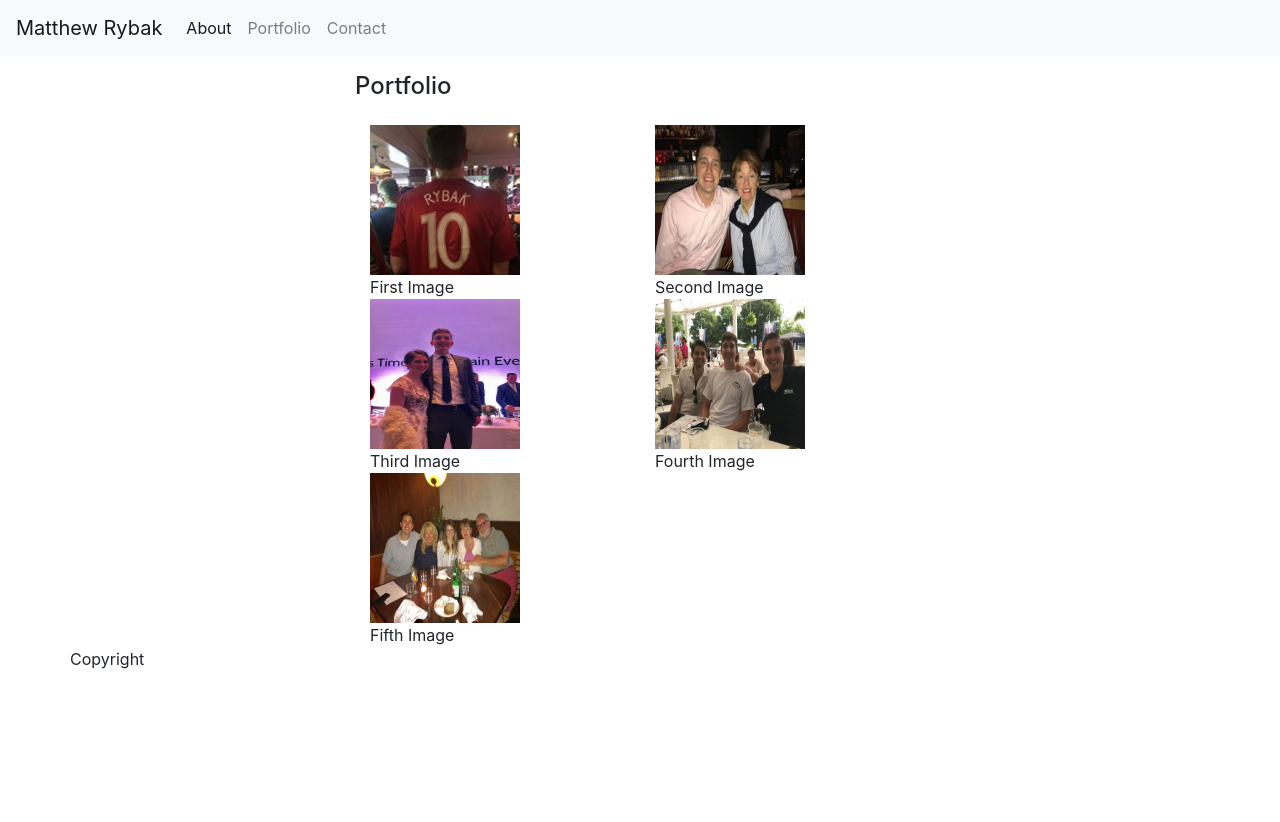
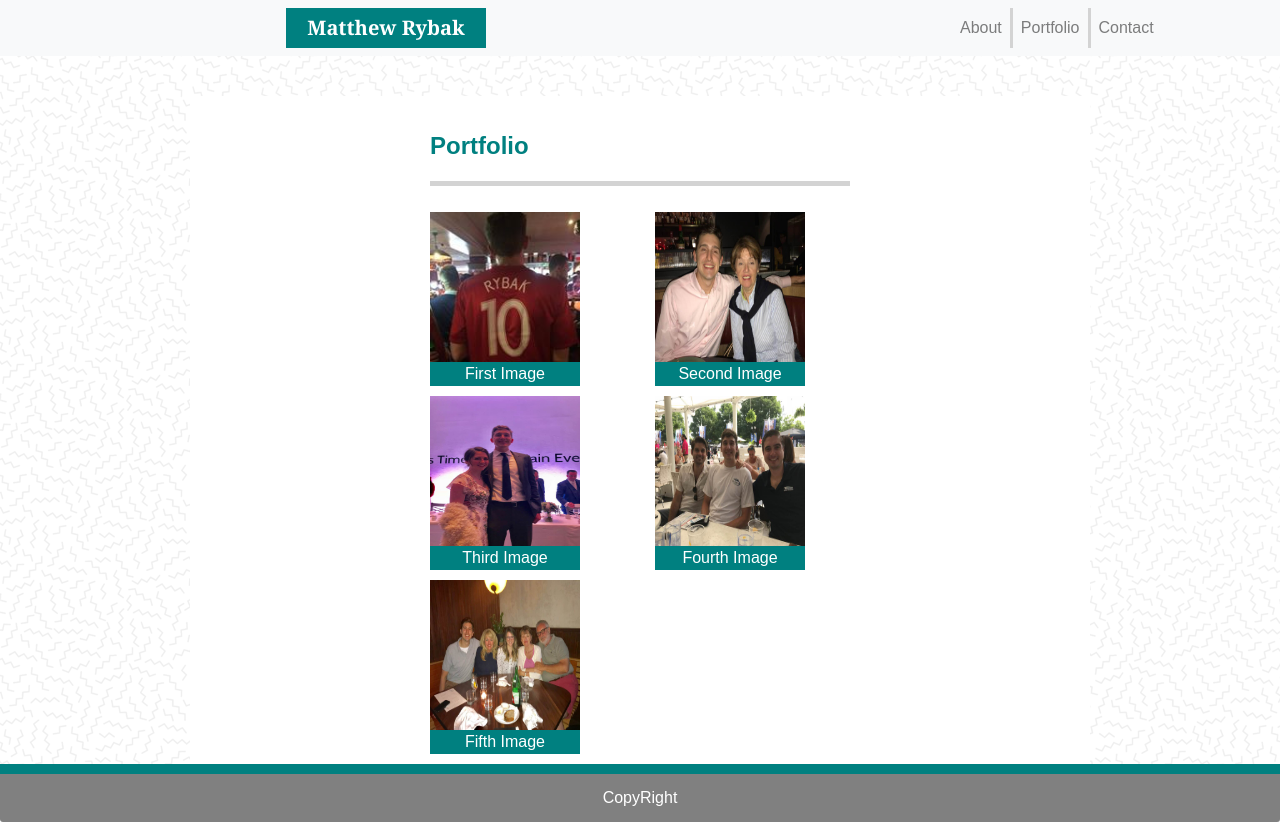
Before and after one commit to mrybak1991/Bootstrap-Portfolio, a plain HTML site: page portfolio.html in a window 1280 px wide. Before the commit the page ends 800 px from the top, so only its background shows below. Drawn offline with nearby package versions, Linux system fonts and the light colour scheme.

Commit message:
html4+css

```diff
--- a/assets/css/style2.css
+++ b/assets/css/style2.css
@@ -2,3 +2,68 @@ img {
     width: 150px;
     height: 150px;
 }
+
+.navbar-brand {
+    background-color: teal;
+    color: white !important;
+    width: 20%;
+    margin-left: 270px;
+    text-align: center;
+    font-family: Georgia, 'Times New Roman', Times, serif;
+    font-weight: bold;
+    width: 200px;
+
+}
+
+.navbar-nav{
+    margin-left: 450px;
+
+}
+
+.nav-item{
+    border-right-style: solid;
+    border-right-color: lightgray;
+
+}
+
+h4{
+    border-bottom: 5px solid lightgray;
+    margin-bottom: 10px;
+    margin-top: 20px;
+    color: teal;
+    padding-bottom: 20px;
+    font-weight: bold;
+    font-family:'Arial', 'Helvetica Neue', Helvetica, sans-serif;
+}
+
+body{
+    background-image: url("../images/memphis-mini.png");
+    font-family:'Arial', 'Helvetica Neue', Helvetica, sans-serif;
+    color: gray;
+    font-weight: 200px
+}
+
+.container{
+    background: white;
+    width: 900px;
+    margin-top: 40px;
+
+}
+
+.card-footer {
+    text-align: center;
+    background: gray;
+    border-top: 10px solid teal;
+    color: white !important;
+
+}
+
+.text-block {
+    background: teal;
+    color: white;
+    width: 150px;
+    margin-bottom: 10px;
+    text-align: center;
+
+
+}
--- a/portfolio.html
+++ b/portfolio.html
@@ -16,13 +16,13 @@
                 </button>
                 <div class="collapse navbar-collapse" id="navbarNav">
                   <ul class="navbar-nav">
-                    <li class="nav-item active">
+                    <li class="nav-item">
                       <a class="nav-link" href="index.html">About <span class="sr-only">(current)</span></a>
                     </li>
                     <li class="nav-item">
                       <a class="nav-link" href="portfolio.html">Portfolio <span class="sr-only">(current)</span></a>
                     </li>
-                    <li class="nav-item">
+                    <li class="nav-item-1">
                       <a class="nav-link" href="contact.html">Contact <span class="sr-only">(current)</span></a>
                     </li>
                   </ul>
@@ -39,7 +39,9 @@
             <!-- column containing pictures -->
             <div class="col-md-6">
                 <div class="row">
-                    <h4>Portfolio</h4>
+                    <div class="col-md-12">
+                        <h4>Portfolio</h4>
+                    </div>
                 </div>
                 <div class="row">
                     <p></p>
@@ -48,40 +50,43 @@
                 <div class="row">
                     <div class="col-md-6">
                         <img src="assets/images/first_image.jpg" alt="First Image">
-                        <div class="text-block1">First Image</div>
+                        <div class="text-block">First Image</div>
                     </div>
                     <div class="col-md-6">
                         <img src="assets/images/second_image.jpg" alt="Second Image">
-                        <div class="text-block2">Second Image</div>
+                        <div class="text-block">Second Image</div>
                     </div>
                 </div>
             <!-- second set of pics -->
                 <div class="row">
                     <div class="col-md-6">
                         <img src="assets/images/third_image.jpg" alt="Third Image">
-                        <div class="text-block3">Third Image </div>
+                        <div class="text-block">Third Image </div>
                     </div>
                     <div class="col-md-6">
                             <img src="assets/images/fourth_image.jpg" alt="Fourth Image">
-                            <div class="text-block4">Fourth Image </div>
+                            <div class="text-block">Fourth Image </div>
                     </div>
                 </div>
             <!-- third set of pics -->
                 <div class="row">
                     <div class="col-md-6">
                             <img src="assets/images/fifth_image.jpg" alt="Fifth Image">
-                            <div class ="text-block5">Fifth Image </div>
+                            <div class ="text-block">Fifth Image </div>
                     </div>
                 </div>
             </div>
         </div>
 
-        <div class="row">
-            <footer>
-                <p id="copyRight">Copyright</p>
-            </footer>
-        </div>
+
     </div>
 
+    <div class="row">
+            <div class="col-md-12">
+                <div class="card-footer text-muted">
+                        CopyRight
+                </div>
+            </div>
+        </div>
 </body>
 </html>
```
Also changed, not shown: contact.html (+3 -5 lines), index.html (+9 -7 lines).
